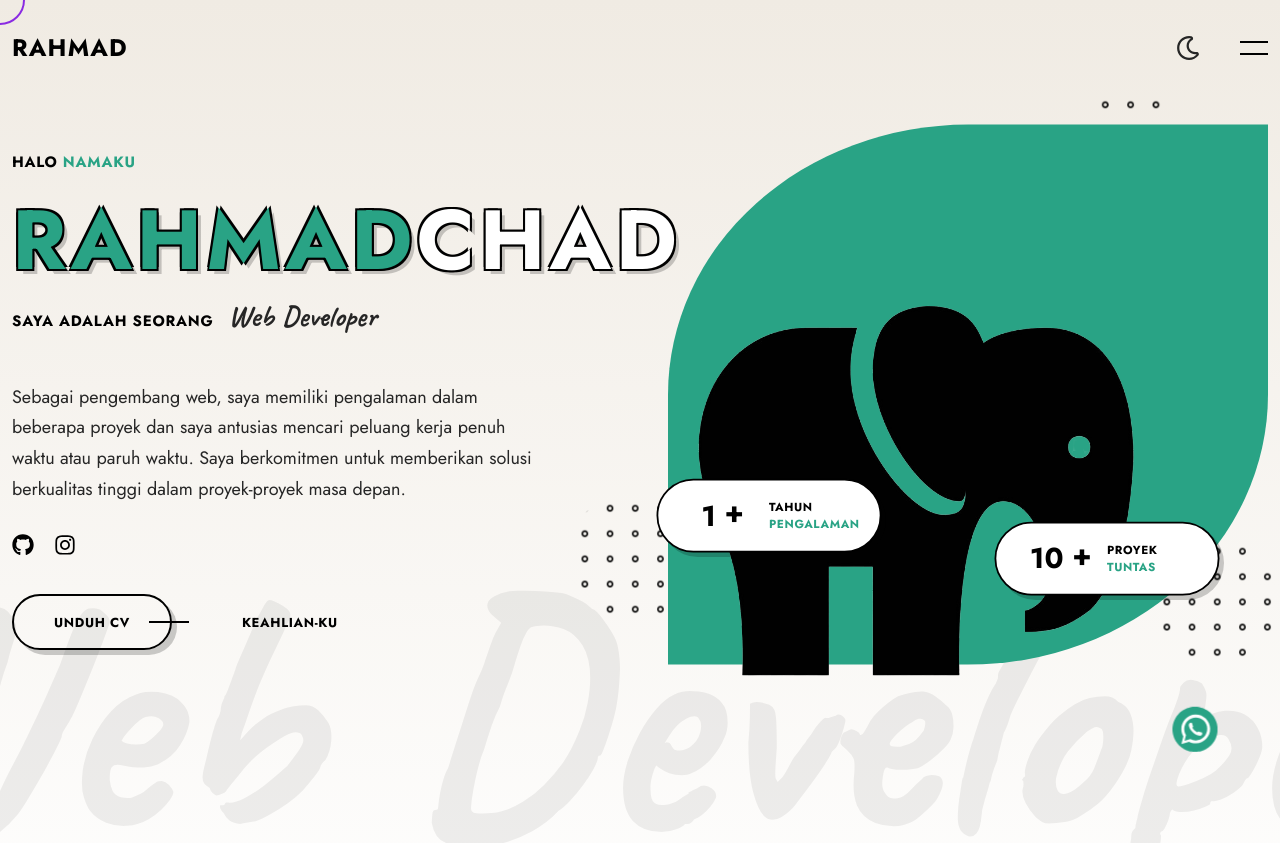
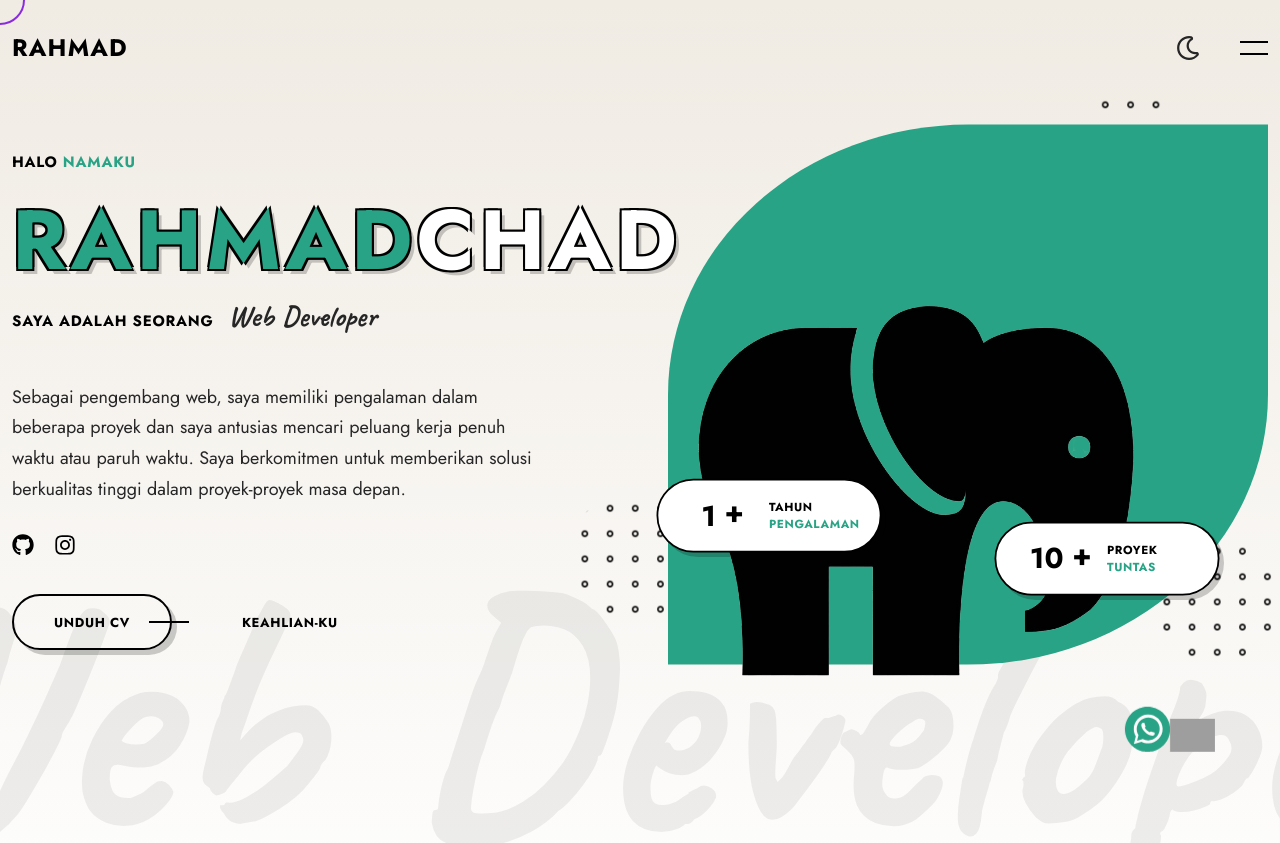
Before and after one commit to sedanight/static-web, a React (Vite) app: page /#home in a window 1280 px wide. Shown: the top 843 px of the page. Built offline with nearby package versions, Linux system fonts and the light colour scheme; grey boxes are pictures that could not be loaded.

Commit message:
nambah link www

```diff
--- a/src/App.jsx
+++ b/src/App.jsx
@@ -2,6 +2,7 @@ import { useEffect, useState } from "react";
 import "./App.css";
 import BackToTop from "./assets/top.svg";
 import Wa from "./assets/wa.svg";
+import Web from "./assets/wwww.png";
 import Cursor from "./components/cursor/Cursor";
 import Header from "./components/header/Header";
 import Home from "./components/home/Home";
@@ -65,6 +66,9 @@ function App() {
             <a href="https://wa.me/6288286819860" target="__blank">
               <img src={Wa} alt="" width="50px" />
             </a>
+            <a href="https://sedanight.my.id" target="__blank">
+              <img src={Web} alt="" width="50px" />
+            </a>
           </button>
           <Cursor/>
           <Header />
--- a/src/Data.jsx
+++ b/src/Data.jsx
@@ -48,10 +48,6 @@ export const links = [
   {
     name: "Contact",
     path: "contact",
-  },
-  {
-    name: "Main Site",
-    link: "https://sedanight.my.id",
   },
 ];
 
```
